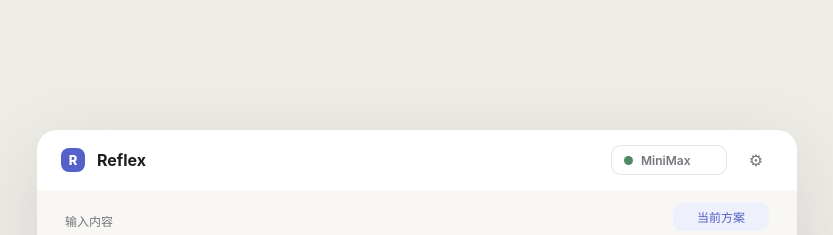
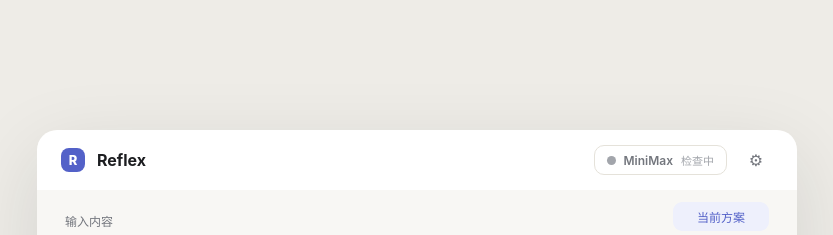
Before and after one commit to DOIT-Ben/Reflex-Next, a Svelte app in the folder apps/tauri-host/: page / in a window 1280 px wide. Shown: the top 235 px of the page, without its empty margins (223-1056 px from the left). Built offline with nearby package versions, Linux system fonts and the light colour scheme.

Commit message:
opt: 优化 Provider 状态与小窗设置布局 | v0.1.0 | 2026-07-12 19:55

```diff
--- a/apps/tauri-host/src/App.svelte
+++ b/apps/tauri-host/src/App.svelte
@@ -131,7 +131,12 @@
     type PromptTemplate,
     type TemplateDraft
   } from "./domain/templateLibrary";
-  import { providerCatalog, providerModels } from "./domain/providerCatalog";
+  import {
+    providerCatalog,
+    providerModels,
+    resolveProviderAvailability,
+    type ProviderAvailability
+  } from "./domain/providerCatalog";
   import { t, translate } from "./domain/i18n";
   import { resultMarkdownContent, resultMarkdownFilename } from "./domain/resultExport";
   import {
@@ -255,6 +260,10 @@
   let settingsSection: SettingsSection = "provider";
   let settingsBusy = false;
   let secretBusy = false;
+  let providerStatusError = false;
+  let providerStatus: ProviderAvailability = "checking";
+  let activeProviderId = "minimax";
+  let providerStatusText = "";
   let settingsNotice: string | null = null;
   let secretNotice: string | null = null;
   let clipboardReading = false;
@@ -359,6 +368,14 @@
   $: visibleTemplates = filterTemplates(customTemplates, templateQuery, templateCategory);
   $: settingsProviderModels = providerModels(settingsDraft.default_provider);
   $: draftProviderModels = providerModels(draft.provider);
+  $: activeProviderId = (state.requestDraft.provider ?? "minimax").trim().toLowerCase();
+  $: providerStatus = resolveProviderAvailability(
+    activeProviderId,
+    secretStatus,
+    persistedConfig !== null,
+    providerStatusError
+  );
+  $: providerStatusText = providerAvailabilityLabel(providerStatus);
 
   function setInput(value: string) {
     state = updateInput(state, value);
@@ -442,6 +459,7 @@
       state = applySettingsDraft(applyPersistedConfig(state, saved), settingsDraft);
       draft = { ...state.requestDraft };
       await refreshDesktopStatus();
+      await refreshProviderSecretStatus(saved.provider);
       showToast("✓ 设置已保存");
     } catch (error) {
       settingsNotice = safeDesktopSettingsError(error);
@@ -458,11 +476,13 @@
     secretInput = "";
     settingsNotice = null;
     secretNotice = null;
+    void refreshProviderSecretStatus(state.requestDraft.provider ?? "minimax");
   }
 
   async function hydrateSettings() {
     if (!settingsApi) return;
     settingsBusy = true;
+    providerStatusError = false;
     settingsNotice = null;
     secretNotice = null;
     let config: AppConfig;
@@ -473,17 +493,13 @@
       state = applyPersistedConfig(state, config);
       settingsDraft = settingsDraftFromConfig(config);
     } catch {
+      providerStatusError = true;
       settingsNotice = "设置加载失败，请重试。";
       settingsBusy = false;
       return;
     }
-    try {
-      secretStatus = await settingsApi.getProviderSecretStatus(config.provider);
-    } catch {
-      secretNotice = "密钥状态读取失败，请重试。";
-    } finally {
-      settingsBusy = false;
-    }
+    await refreshProviderSecretStatus(config.provider);
+    settingsBusy = false;
   }
 
   async function refreshDesktopStatus() {
@@ -498,6 +514,19 @@
     }
   }
 
+  async function refreshProviderSecretStatus(providerId: string) {
+    const api = settingsApi;
+    if (!api) return;
+    try {
+      secretStatus = await api.getProviderSecretStatus(providerId);
+      providerStatusError = false;
+    } catch {
+      providerStatusError = true;
+      secretStatus = { providerId, configured: false, maskedTail: null };
+      secretNotice = "密钥状态读取失败，请重试。";
+    }
+  }
+
   async function saveSecret() {
     if (secretBusy) return;
     const api = settingsApi;
@@ -518,8 +547,10 @@
         settingsDraft.default_provider ?? "minimax",
         value
       );
+      providerStatusError = false;
       secretNotice = "密钥已安全保存。";
     } catch {
+      providerStatusError = true;
       secretNotice = "密钥保存失败，请重试。";
     } finally {
       secretInput = "";
@@ -541,8 +572,10 @@
       secretStatus = await api.deleteProviderSecret(
         settingsDraft.default_provider ?? "minimax"
       );
+      providerStatusError = false;
       secretNotice = "密钥已删除。";
     } catch {
+      providerStatusError = true;
       secretNotice = "密钥删除失败，请重试。";
     } finally {
       secretInput = "";
@@ -555,9 +588,7 @@
     settingsDraft = { ...settingsDraft, default_provider: provider, default_model: models[0].id };
     secretInput = "";
     secretNotice = null;
-    if (!settingsApi) return;
-    try { secretStatus = await settingsApi.getProviderSecretStatus(provider); }
-    catch { secretStatus = { providerId: provider, configured: false, maskedTail: null }; }
+    await refreshProviderSecretStatus(provider);
   }
 
   function showToast(message: string) {
@@ -1334,6 +1365,20 @@
     return phase === "analyzing_scene" || phase === "connecting_provider" || phase === "streaming";
   }
 
+  function providerAvailabilityLabel(value: ProviderAvailability): string {
+    if (value === "ready") return tr("已配置");
+    if (value === "missing") return tr("未配置");
+    if (value === "unavailable") return tr("暂不可用");
+    return tr("检查中");
+  }
+
+  function providerStatusAriaLabel(): string {
+    return tr("Provider：{provider}，{status}", {
+      provider: tr(providerDisplayName(state.requestDraft.provider)),
+      status: providerStatusText
+    });
+  }
+
   function modeLabel(value: OptimizeMode): string {
     return tr(modes.find((item) => item.id === value)?.label ?? "内容优化");
   }
@@ -1367,7 +1412,21 @@
         <span class="brand-mark">R</span>
         <strong>Reflex</strong>
       </div>
-      <div class="provider-pill"><span></span>{tr(providerDisplayName(state.requestDraft.provider))}</div>
+      <button
+        class="provider-pill"
+        class:checking={providerStatus === "checking"}
+        class:ready={providerStatus === "ready"}
+        class:missing={providerStatus === "missing"}
+        class:unavailable={providerStatus === "unavailable"}
+        type="button"
+        aria-label={providerStatusAriaLabel()}
+        title={providerStatusText}
+        on:click={beginSettings}
+      >
+        <span class="provider-dot" aria-hidden="true"></span>
+        <span class="provider-name">{tr(providerDisplayName(state.requestDraft.provider))}</span>
+        <span class="provider-state-label">{providerStatusText}</span>
+      </button>
       <button class="icon-button" aria-label={t(uiLanguage, "settings")} on:click={beginSettings}>⚙</button>
     </header>
 
@@ -1442,7 +1501,7 @@
         </article>
         <div class="footer-meta">
           <span>{state.phase === "analyzing_scene" ? t(uiLanguage, "analyzing") : state.phase === "connecting_provider" ? t(uiLanguage, "connecting") : t(uiLanguage, "streaming")}</span>
-          <button class="outline" on:click={cancelRun}>{t(uiLanguage, "cancel")}</button>
+          <button class="outline" on:click={cancelRun}>{t(uiLanguage, "cancelGeneration")}</button>
         </div>
       </section>
     {:else if state.phase === "completed"}
--- a/apps/tauri-host/src/domain/providerCatalog.ts
+++ b/apps/tauri-host/src/domain/providerCatalog.ts
@@ -1,4 +1,6 @@
 export type ProviderOption = { id: string; label: string; models: Array<{ id: string; label: string }> };
+
+export type ProviderAvailability = "checking" | "ready" | "missing" | "unavailable";
 
 export const providerCatalog: ProviderOption[] = [
   { id: "minimax", label: "MiniMax", models: [{ id: "MiniMax-M2.7-highspeed", label: "M2.7 高速版" }] },
@@ -15,3 +17,18 @@ export function providerModels(providerId: string | null): ProviderOption["model
 export function providerName(providerId: string | null): string {
   return providerCatalog.find((provider) => provider.id === providerId)?.label ?? providerId ?? "未配置";
 }
+
+export function resolveProviderAvailability(
+  providerId: string | null,
+  secretStatus: { providerId: string; configured: boolean } | null,
+  settingsReady: boolean,
+  statusError: boolean
+): ProviderAvailability {
+  if (statusError) return "unavailable";
+  if (!settingsReady || !providerId || !secretStatus) return "checking";
+
+  const activeId = providerId.trim().toLowerCase();
+  const statusId = secretStatus.providerId.trim().toLowerCase();
+  if (!activeId || activeId !== statusId) return "checking";
+  return secretStatus.configured ? "ready" : "missing";
+}
--- a/apps/tauri-host/src/styles.css
+++ b/apps/tauri-host/src/styles.css
@@ -152,13 +152,47 @@ button:disabled {
   border-radius: 10px;
   font-size: 12px;
   font-weight: 560;
-}
-
-.provider-pill span {
+  cursor: pointer;
+  white-space: nowrap;
+}
+
+.provider-pill:hover {
+  border-color: var(--line-strong);
+  background: var(--accent-soft);
+}
+
+.provider-pill:focus-visible {
+  outline: 2px solid var(--accent);
+  outline-offset: 2px;
+}
+
+.provider-pill .provider-dot {
   width: 9px;
   height: 9px;
+  flex: 0 0 9px;
   background: var(--success);
   border-radius: 50%;
+}
+
+.provider-pill.checking .provider-dot {
+  background: var(--weak);
+}
+
+.provider-pill.missing .provider-dot {
+  background: #d97706;
+}
+
+.provider-pill.unavailable .provider-dot {
+  background: var(--danger);
+}
+
+.provider-pill .provider-name {
+  color: var(--muted);
+}
+
+.provider-pill .provider-state-label {
+  color: var(--weak);
+  font-size: 11px;
 }
 
 .icon-button {
@@ -1222,7 +1256,9 @@ pre {
   display: flex;
   flex-direction: column;
   width: min(704px, 100%);
+  height: min(504px, calc(100vh - 36px));
   max-height: 504px;
+  min-height: 0;
   padding: 18px;
   overflow: hidden;
   background: #f6f7f9;
@@ -1621,6 +1657,10 @@ pre {
     min-width: auto;
   }
 
+  .provider-pill .provider-state-label {
+    font-size: 10px;
+  }
+
   .default-view,
   .adjust-view,
   .generation-view,
@@ -1662,28 +1702,66 @@ pre {
   }
 
   .settings-dialog {
-    max-height: calc(100vh - 20px);
+    height: calc(100vh - 20px);
+    max-height: none;
     padding: 14px;
   }
 
   .settings-layout {
     grid-template-columns: 1fr;
-    overflow: auto;
+    overflow: hidden;
   }
 
   .settings-nav {
-    grid-template-columns: repeat(4, minmax(0, 1fr));
+    display: flex;
+    gap: 4px;
+    overflow-x: auto;
     padding: 0 0 10px;
     border-right: 0;
     border-bottom: 1px solid #e0e3e8;
   }
 
   .settings-nav button {
+    flex: 0 0 auto;
+    min-width: 96px;
+    height: 38px;
     padding: 0 8px;
     text-align: center;
   }
 
+  .settings-head {
+    margin-bottom: 10px;
+  }
+
+  .settings-head h2 {
+    font-size: 20px;
+  }
+
+  .settings-head p {
+    margin-top: 4px;
+  }
+
+  .settings-content {
+    padding: 2px 4px 14px 2px;
+  }
+
+  .settings-content h3 {
+    margin-bottom: 12px;
+    font-size: 18px;
+  }
+
+  .settings-grid {
+    gap: 10px 12px;
+    margin-bottom: 10px;
+  }
+
+  .api-key-row {
+    gap: 8px;
+    margin-bottom: 6px;
+  }
+
   .settings-footer {
+    padding-top: 8px;
     flex-wrap: wrap;
   }
 
@@ -1856,9 +1934,12 @@ pre {
     flex: 1 1 120px;
   }
 
-  .settings-grid,
   .api-key-row {
     grid-template-columns: 1fr;
+  }
+
+  .settings-nav button {
+    min-width: 84px;
   }
 
   .markdown-toolbar {
@@ -1878,6 +1959,12 @@ pre {
   .markdown-rendered {
     border-top: 1px solid #dfe2e8;
     border-left: 0;
+  }
+}
+
+@media (max-width: 480px) {
+  .settings-grid {
+    grid-template-columns: 1fr;
   }
 }
 
```
Also changed, not shown: apps/tauri-host/src/domain/i18n.ts (+4 -4 lines), 2 other files (tests, documents, lock files or other folders).
